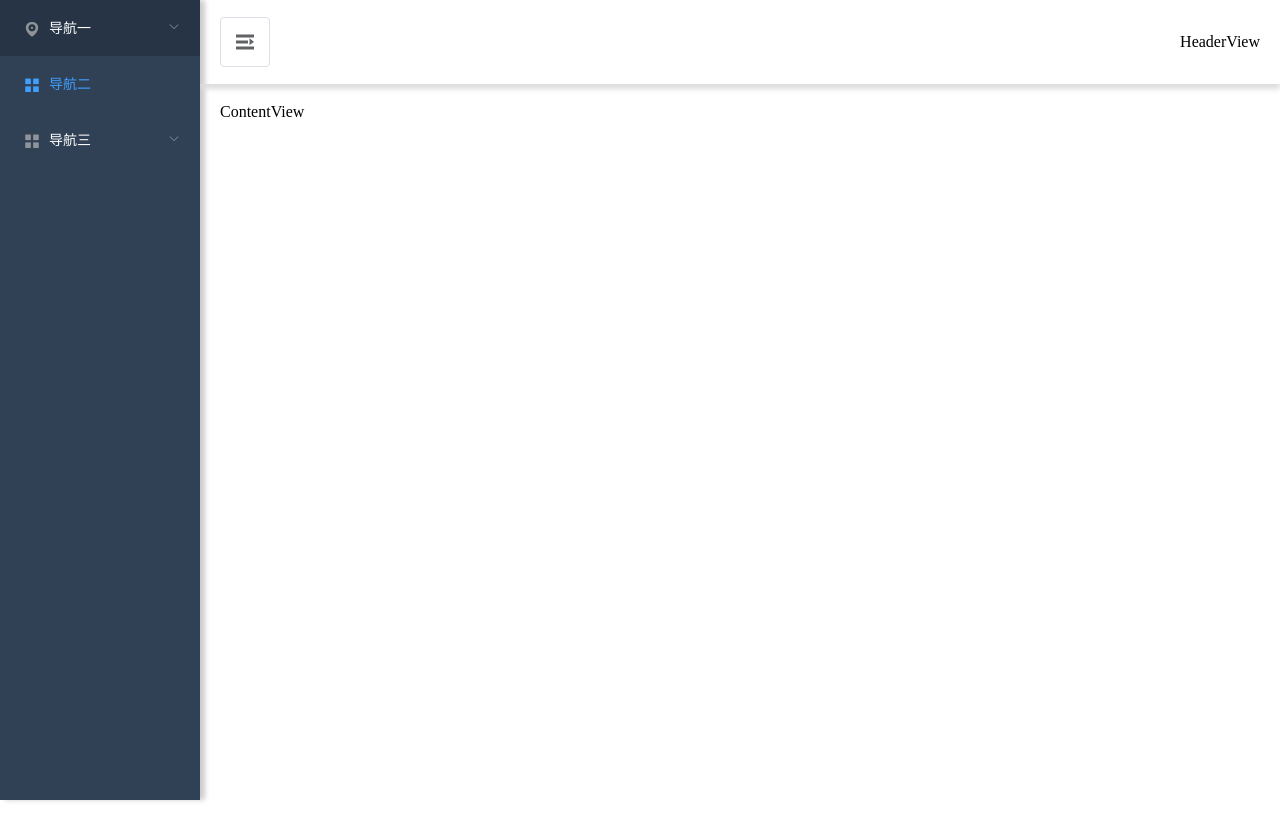
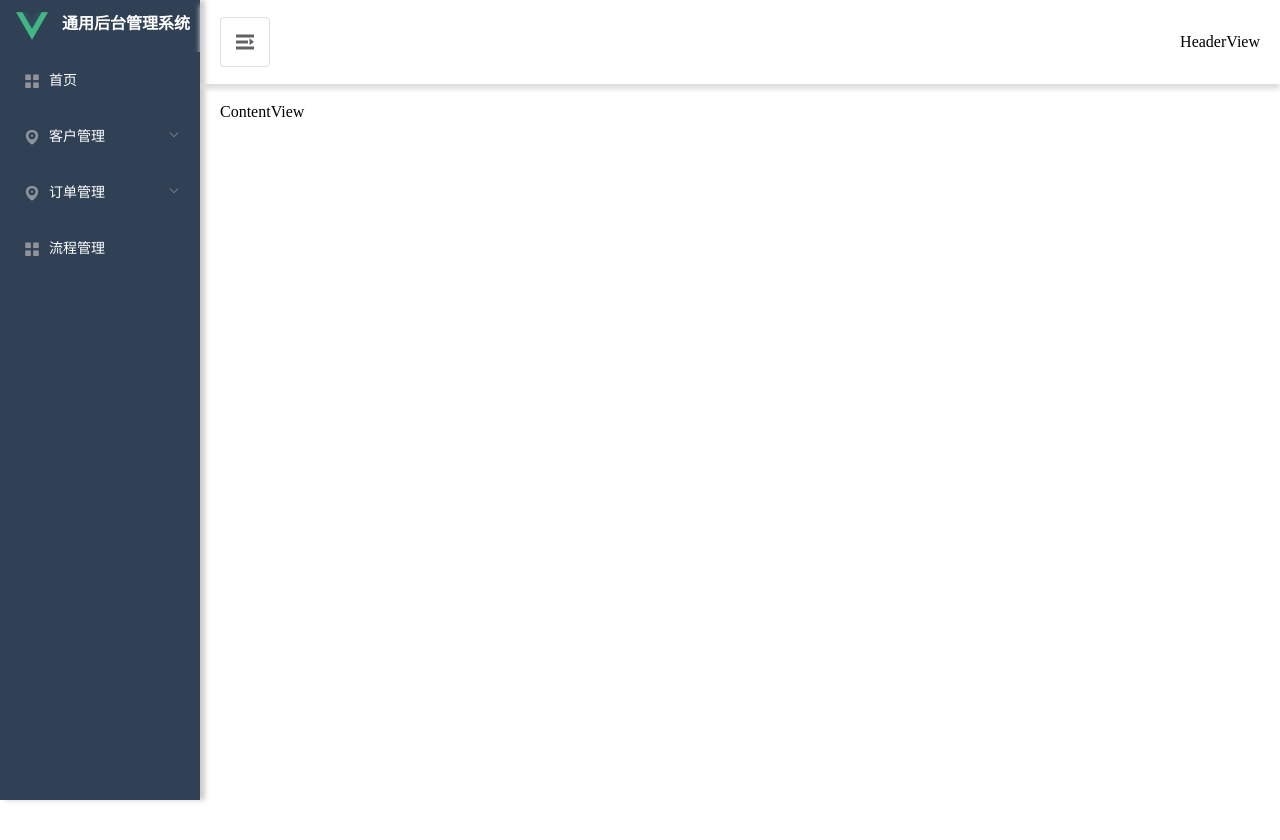
Before and after one commit to Fjsrange/management, a Vue app: page / in a window 1280 px wide. Shown: the top 840 px of the page. Built offline with nearby package versions, Linux system fonts and the light colour scheme; sample sign-in values are in the browser's storage.

Commit message:
前端乐哥，p31-p33，静态数据和渲染，index可设置为path

```diff
--- a/src/views/layout/NavBar.vue
+++ b/src/views/layout/NavBar.vue
@@ -4,6 +4,12 @@
       collapse="true"
 
      -->
+    <h1 class="main-logo">
+      <!-- <img src="../../assets/logo.png" v-if="isCollapse" width="32" />
+      <span v-else>通用后台管理系统</span> -->
+      <img src="../../assets/logo.png" width="32" />
+      <span v-show="!isCollapse">通用后台管理系统</span>
+    </h1>
     <el-menu
       default-active="2"
       class="el-menu-vertical-demo"
@@ -16,26 +22,35 @@
       text-color="#fff"
       active-text-color="##29b8db"
     >
-      <el-submenu index="1">
+      <div v-for="(item, index) in menuData" :key="index">
+        <el-submenu :index="`${index + 1}`" v-if="item.children">
           <template slot="title">
             <i class="el-icon-location"></i>
-          <span>导航一</span>
+            <span>{{ item.title }}</span>
           </template>
-        <el-menu-item index="1-1">选项1</el-menu-item>
-        <el-menu-item index="1-2">选项2</el-menu-item>
+          <el-menu-item
+            :index="`${index + 1}-${ind + 1}`"
+            v-for="(chi, ind) in item.children"
+            :key="ind"
+          >
+            {{ chi.title }}</el-menu-item
+          >
+          <!-- <el-menu-item index="1-2">选项2</el-menu-item> -->
         </el-submenu>
-      <el-menu-item index="2">
+        <el-menu-item :index="`${index + 1}`" v-else>
           <i class="el-icon-menu"></i>
-        <span slot="title">导航二</span>
+          <span slot="title">{{ item.title }}</span>
         </el-menu-item>
-      <el-submenu index="3">
+      </div>
+
+      <!-- <el-submenu index="3">
         <template slot="title">
           <i class="el-icon-menu"></i>
           <span>导航三</span>
         </template>
         <el-menu-item index="3-1">选项1</el-menu-item>
         <el-menu-item index="3-2">选项2</el-menu-item>
-      </el-submenu>
+      </el-submenu> -->
     </el-menu>
   </div>
 </template>
@@ -47,7 +62,39 @@ export default {
   name: 'NavBar',
   components: {},
   data () {
-    return {}
+    return {
+      menuData: [
+        {
+          title: '首页',
+          path: '/'
+        },
+        {
+          title: '客户管理',
+          children: [
+            {
+              title: '客户列表'
+            },
+            {
+              title: '客户详情'
+            }
+          ]
+        },
+        {
+          title: '订单管理',
+          children: [
+            {
+              title: '订单列表'
+            },
+            {
+              title: '订单详情'
+            }
+          ]
+        },
+        {
+          title: '流程管理'
+        }
+      ]
+    }
   },
   computed: {
     ...mapGetters(['isCollapse']) // 折叠导航栏
@@ -72,6 +119,23 @@ export default {
   // 设置所有元素的过渡时间为0.3秒
   transition: all 0.3s;
 
+  img {
+    vertical-align: middle;
+  }
+  .main-logo {
+    padding: 10px 16px;
+
+    span {
+      min-width: 130px;
+      color: #fff;
+      font-weight: bold;
+      display: inline-block;
+      position: absolute;
+      left: 62px;
+      top: 16px;
+    }
+  }
+
   .el-menu {
     border: none;
   }
```
Lines whose indentation alone changed are shown as unchanged.
